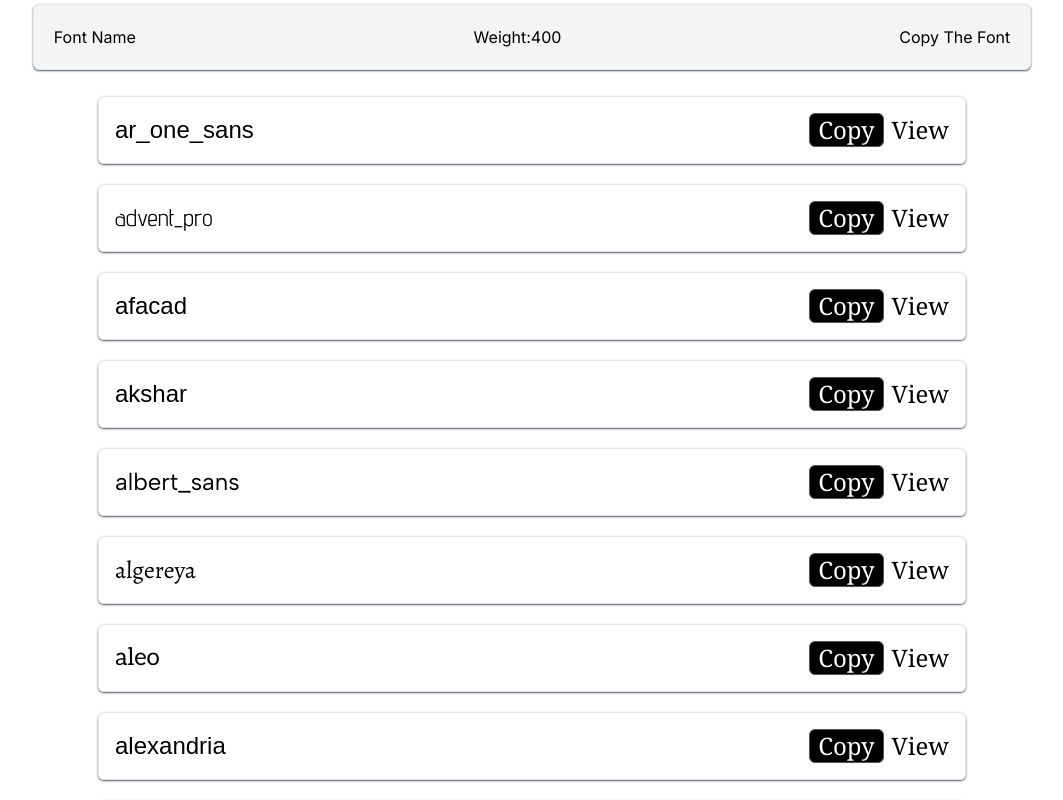
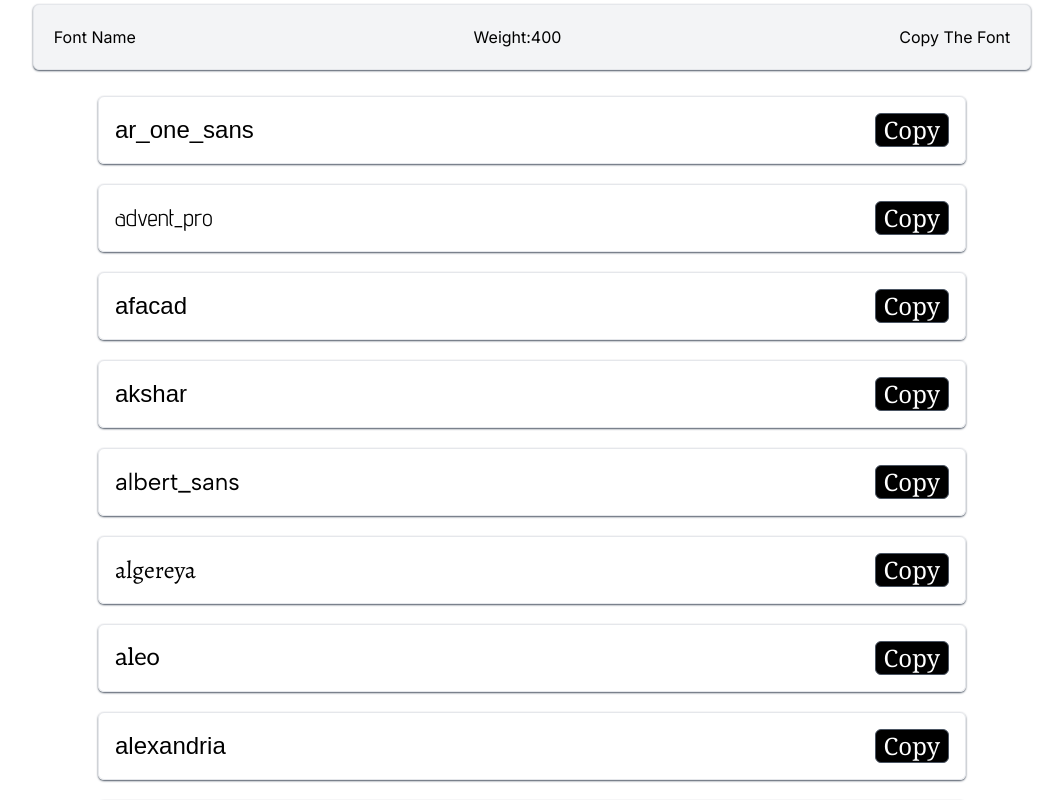
Before and after one commit to faizan619/next-google-font-design, a Next.js app: page /fontstyle in a window 1280 px wide. Shown: the top 800 px of the page, without its empty margins (108-1171 px from the left). Built offline with nearby package versions, Linux system fonts and the light colour scheme; a web font is replaced by a local one.

Commit message:
imporved layout

```diff
--- a/src/app/fontstyle/Home.jsx
+++ b/src/app/fontstyle/Home.jsx
@@ -1,13 +1,16 @@
 "use client"
 import { fontName } from "@/app/style/font_variable";
 import { useRouter } from "next/navigation";
-import Demo from "./demo/page";
 
 export default function Home() {
   const router = useRouter();
 
   const handleView = (name)=>{
     router.push(`/fontstyle/demo?font=${name}`);
+  }
+
+  const handleCopy = ()=>{
+    alert("copied!")
   }
   return (
     <>
@@ -18,22 +21,21 @@ export default function Home() {
           <p>Copy The Font</p>
         </div>
         {Object.keys(fontName).map((key, index) => (
-          <div className={`w-full flex justify-center items-center flex-col`}>
+          <div className={`w-full flex justify-center items-center flex-col`} >
             <div
               key={key}
-              className={`${fontName[key].className} cursor-pointer  text-2xl border p-4 rounded-md shadow-sm shadow-gray-600 md:hover:scale-105 hover:underline transition-all flex justify-between items-center md:w-[70%] w-[100%]`}
+              className={`${fontName[key].className}  cursor-pointer  text-2xl border p-4 rounded-md shadow-sm shadow-gray-600 md:hover:scale-105 hover:underline transition-all flex justify-between items-center md:w-[70%] w-[100%]`}
+              onClick={()=>{handleView(`${key}`)}}
             >
               <div className="flex gap-2">
                 <p>{key}</p>
               </div>
-              <div className="flex gap-2">
               <button
+              onClick={handleCopy}
                 className={`border border-gray-600 px-2 rounded-md bg-black text-white  text-center font-serif hover:scale-105`}
               >
                 Copy
               </button>
-              <button className="font-serif" onClick={()=>{handleView(`${key}`)}}>View</button>
-              </div>
             </div>
           </div>
         ))}
```
